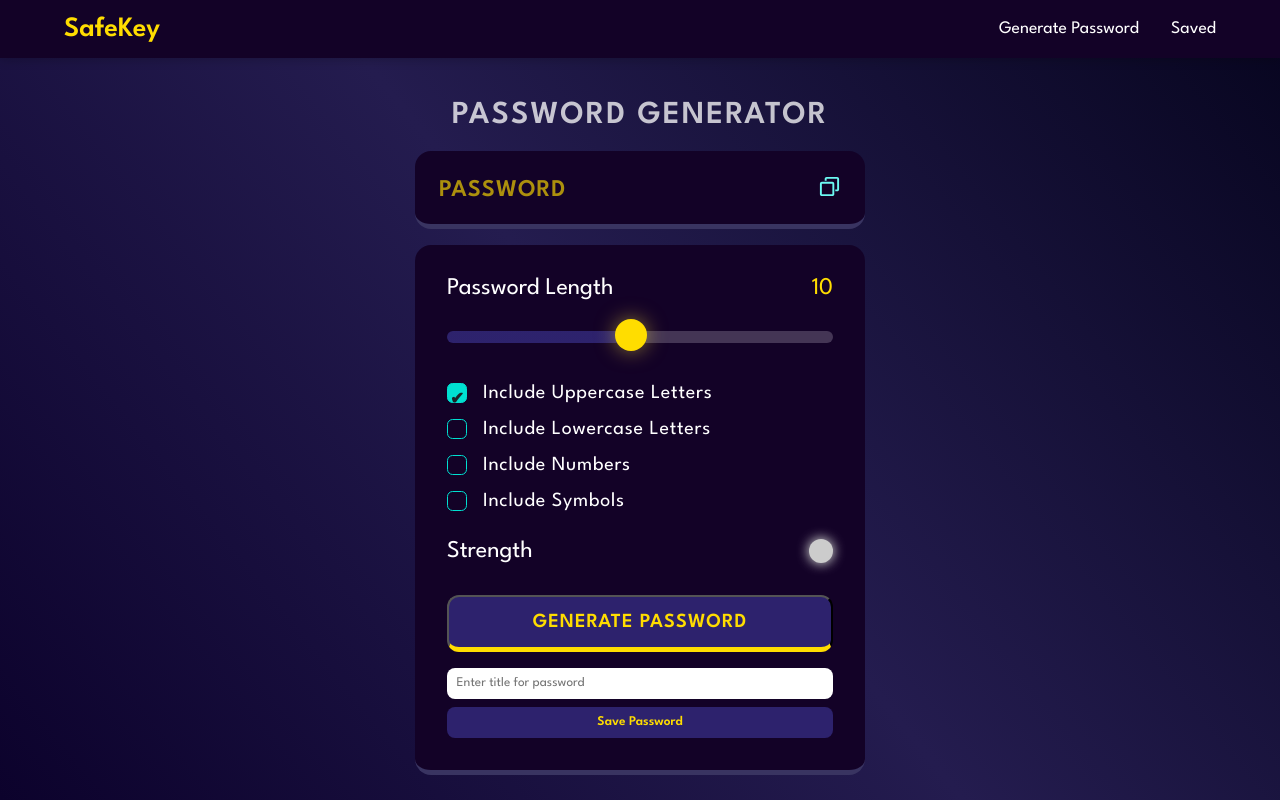
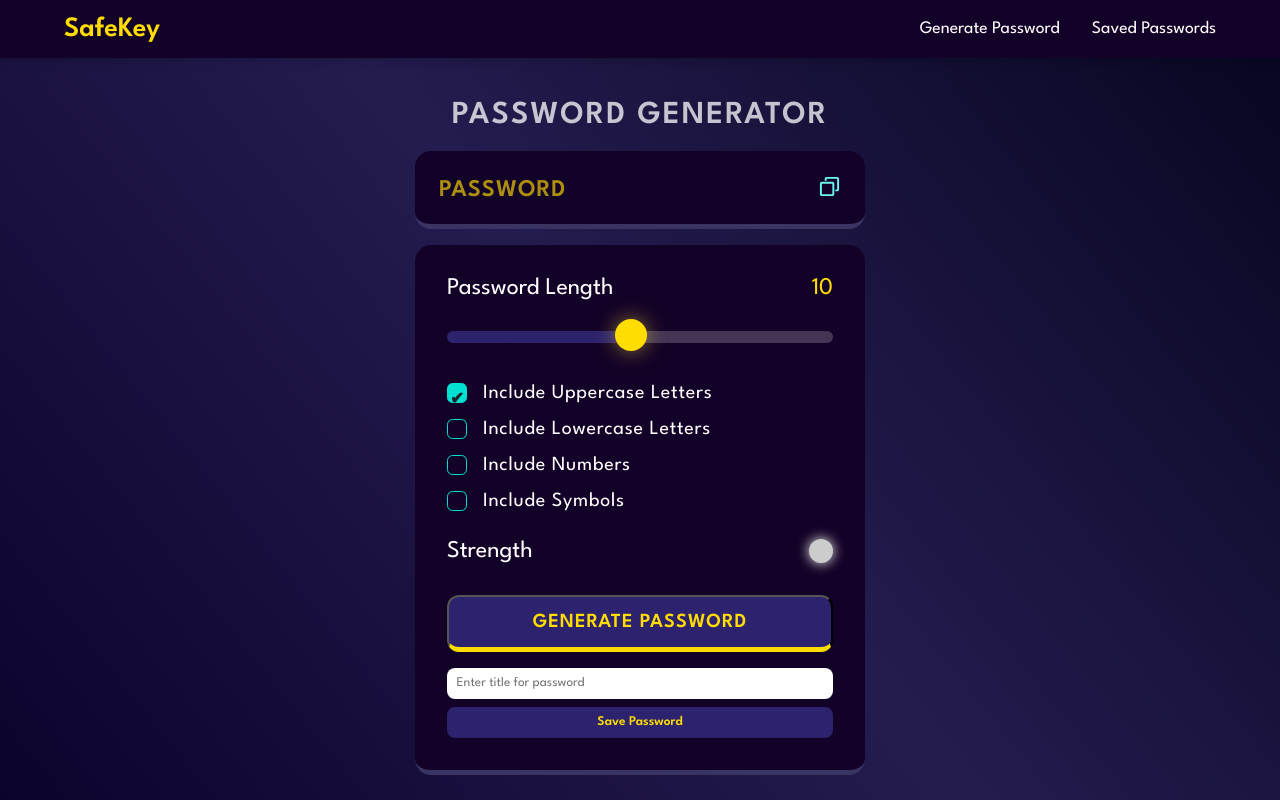
Before and after one commit to saumyayadav25/SafeKey, a plain HTML site: page index.html in a window 1280 px wide. Drawn offline with Linux system fonts and the light colour scheme.

Commit message:
saved pass

```diff
--- a/index.html
+++ b/index.html
@@ -22,7 +22,7 @@
                 <a href="#generate-pass" id="nav-generate">Generate Password</a>
             </li>
             <li>
-                <a href="#saved-passwords" id="nav-saved">Saved</a>
+                <a href="#saved-passwords" id="nav-saved">Saved Passwords</a>
             </li>
             </ul>
         </div>
```
